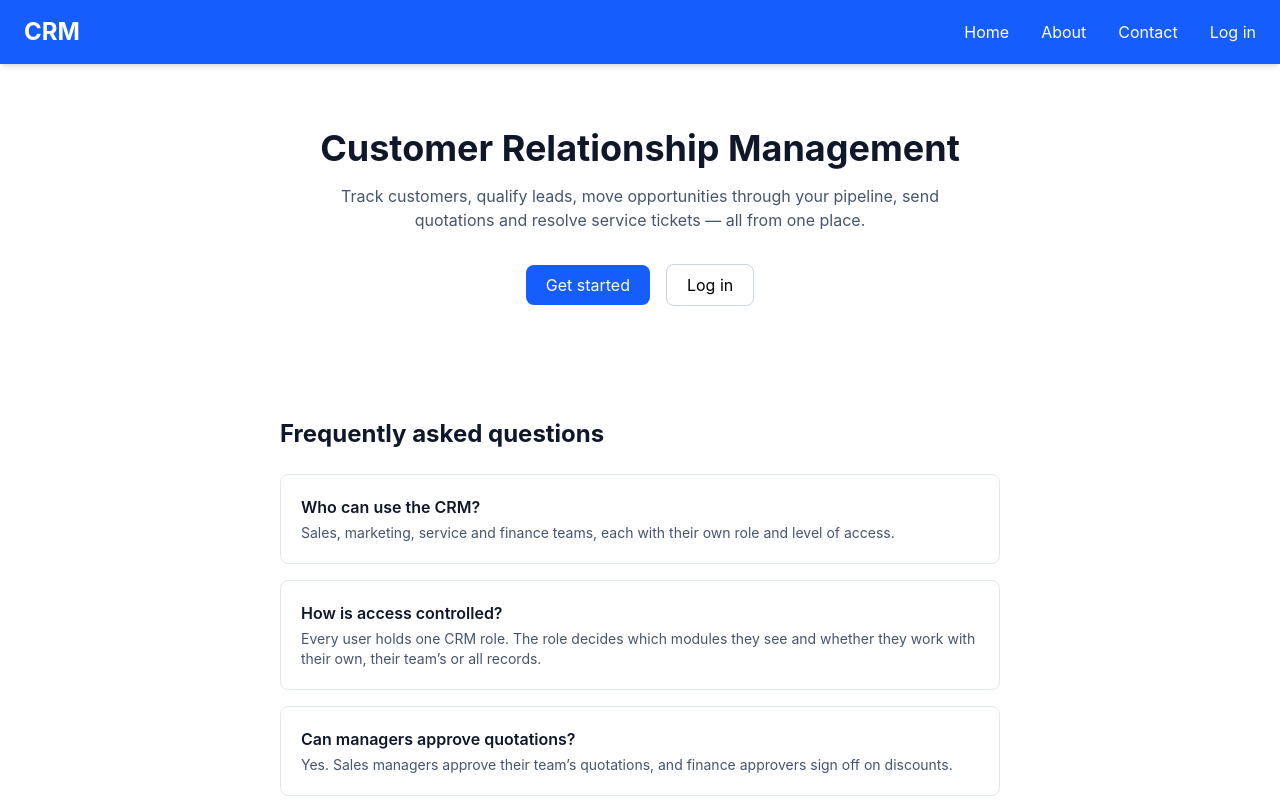
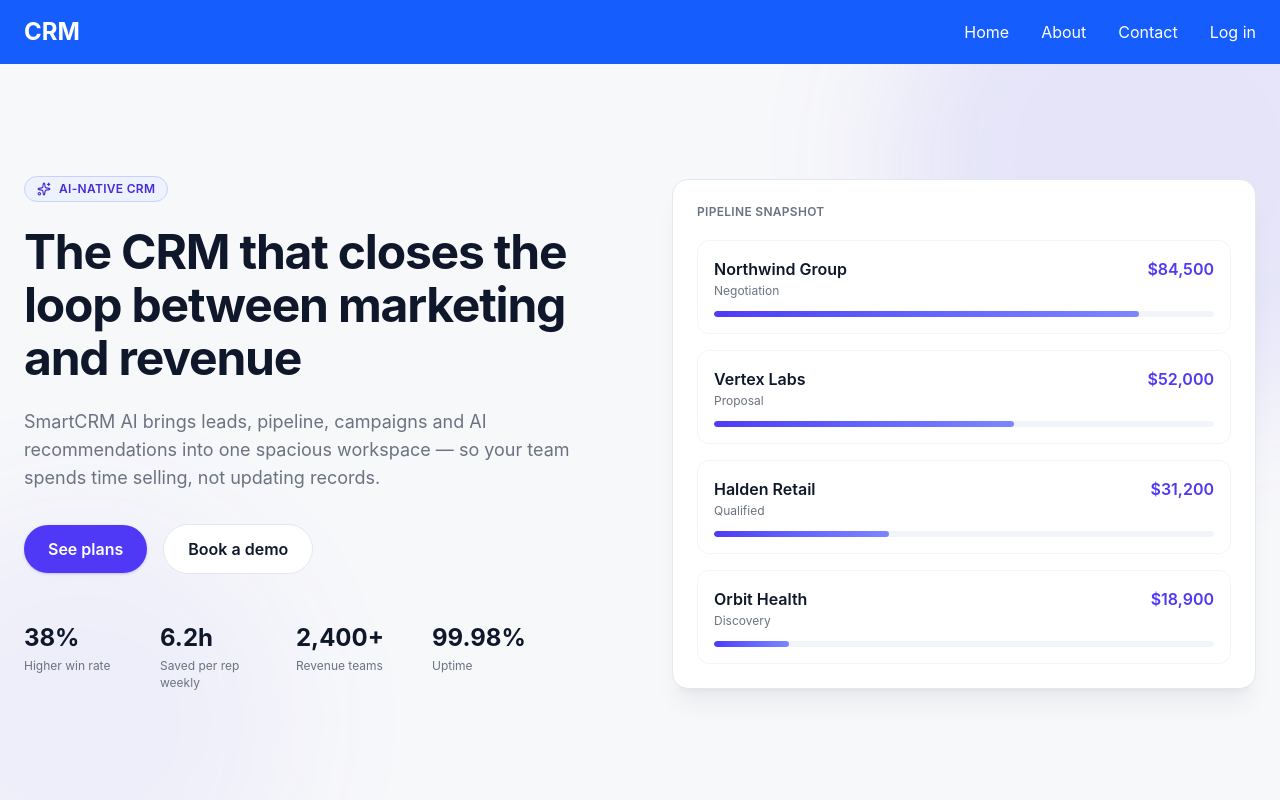
Before and after one commit to cubeage-tech/customer-relationship-management-system, a React (Vite) app in the folder frontend-v1/: page / in a window 1280 px wide. Shown: the top 800 px of the page. Built offline with nearby package versions, Linux system fonts and the light colour scheme; no server answers.

Commit message:
update hero

```diff
--- a/frontend-v1/src/components/home/Hero.jsx
+++ b/frontend-v1/src/components/home/Hero.jsx
@@ -1,28 +1,110 @@
 import { Link } from 'react-router-dom';
+import { Sparkles } from 'lucide-react';
 import RoutePath from '../../core/constants/routes.constant';
-import { APP_NAME } from '../../core/constants/app.constant';
+
+/** Sample pipeline preview shown on the marketing hero — mirrors real Opportunity stages. */
+const PIPELINE_PREVIEW = [
+  { account: 'Northwind Group', stage: 'Negotiation', amount: '$84,500', progress: 85 },
+  { account: 'Vertex Labs', stage: 'Proposal', amount: '$52,000', progress: 60 },
+  { account: 'Halden Retail', stage: 'Qualified', amount: '$31,200', progress: 35 },
+  { account: 'Orbit Health', stage: 'Discovery', amount: '$18,900', progress: 15 },
+];
+
+const STATS = [
+  { value: '38%', label: 'Higher win rate' },
+  { value: '6.2h', label: 'Saved per rep weekly' },
+  { value: '2,400+', label: 'Revenue teams' },
+  { value: '99.98%', label: 'Uptime' },
+];
 
 const Hero = () => {
   return (
-    <section className="max-w-7xl mx-auto px-6 py-16 text-center">
-      <h1 className="text-4xl font-bold text-slate-900">{APP_NAME}</h1>
-      <p className="text-slate-600 mt-4 max-w-2xl mx-auto">
-        Track customers, qualify leads, move opportunities through your pipeline,
-        send quotations and resolve service tickets — all from one place.
+    <section className="relative overflow-hidden bg-[#F7F8FA]">
+      {/* soft ambient backdrop */}
+      <div
+        aria-hidden="true"
+        className="pointer-events-none absolute -top-40 right-[-10%] h-[520px] w-[520px] rounded-full bg-indigo-600/10 blur-3xl"
+      />
+      <div
+        aria-hidden="true"
+        className="pointer-events-none absolute -bottom-32 left-[-10%] h-[420px] w-[420px] rounded-full bg-indigo-600/5 blur-3xl"
+      />
+
+      <div className="relative max-w-7xl mx-auto px-6 py-20 lg:py-28 grid lg:grid-cols-2 gap-16 items-center">
+        {/* Left — message */}
+        <div>
+          <span className="inline-flex items-center gap-2 rounded-full border border-indigo-200 bg-indigo-50 px-3 py-1 text-xs font-semibold tracking-wide text-indigo-700 uppercase">
+            <Sparkles className="h-3.5 w-3.5" aria-hidden="true" />
+            AI-Native CRM
+          </span>
+
+          <h1 className="mt-6 text-4xl sm:text-5xl font-bold tracking-tight text-[#0F172A] leading-[1.1]">
+            The CRM that closes the loop between marketing and revenue
+          </h1>
+
+          <p className="mt-6 text-lg text-[#6B7280] max-w-xl">
+            SmartCRM AI brings leads, pipeline, campaigns and AI recommendations into one spacious workspace — so your team spends time selling, not updating records.
           </p>
-      <div className="flex items-center justify-center gap-4 mt-8">
+
+          <div className="mt-8 flex flex-wrap items-center gap-4">
             <Link
-          to={RoutePath.SIGNUP}
-          className="bg-blue-600 text-white px-5 py-2 rounded-lg hover:bg-blue-700 transition-colors"
+              to={RoutePath.PLANS}
+              className="inline-flex items-center gap-2 rounded-full bg-indigo-600 px-6 py-3 font-semibold text-white shadow-sm shadow-indigo-600/20 transition-colors hover:bg-indigo-700"
             >
-          Get started
+              See plans
             </Link>
             <Link
-          to={RoutePath.LOGIN}
-          className="px-5 py-2 rounded-lg border border-slate-300 hover:bg-slate-100 transition-colors"
+              to={RoutePath.CONTACT}
+              className="inline-flex items-center gap-2 rounded-full border border-slate-200 bg-white px-6 py-3 font-semibold text-[#0F172A] transition-colors hover:bg-slate-50"
             >
-          Log in
+              Book a demo
             </Link>
+          </div>
+
+          <dl className="mt-12 grid grid-cols-4 gap-8 max-w-lg">
+            {STATS.map((stat) => (
+              <div key={stat.label}>
+                <dt className="sr-only">{stat.label}</dt>
+                <dd className="text-2xl font-bold text-[#0F172A]">{stat.value}</dd>
+                <p className="mt-1 text-xs text-[#6B7280] leading-snug">{stat.label}</p>
+              </div>
+            ))}
+          </dl>
+        </div>
+
+        {/* Right — live pipeline snapshot */}
+        <div className="relative">
+          <div className="rounded-2xl border border-slate-200 bg-white p-6 shadow-xl shadow-slate-900/5">
+            <p className="text-xs font-semibold uppercase tracking-wide text-[#6B7280]">
+              Pipeline snapshot
+            </p>
+
+            <ul className="mt-5 space-y-4">
+              {PIPELINE_PREVIEW.map((deal) => (
+                <li
+                  key={deal.account}
+                  className="rounded-xl border border-slate-100 p-4 transition-colors hover:border-indigo-100 hover:bg-indigo-50/30"
+                >
+                  <div className="flex items-start justify-between gap-3">
+                    <div>
+                      <p className="font-semibold text-[#0F172A]">{deal.account}</p>
+                      <p className="text-xs text-[#6B7280] mt-0.5">{deal.stage}</p>
+                    </div>
+                    <p className="font-semibold text-indigo-600 whitespace-nowrap">
+                      {deal.amount}
+                    </p>
+                  </div>
+                  <div className="mt-3 h-1.5 w-full overflow-hidden rounded-full bg-slate-100">
+                    <div
+                      className="h-full rounded-full bg-gradient-to-r from-indigo-600 to-indigo-400"
+                      style={{ width: `${deal.progress}%` }}
+                    />
+                  </div>
+                </li>
+              ))}
+            </ul>
+          </div>
+        </div>
       </div>
     </section>
   );
```
Lines whose indentation alone changed are shown as unchanged.
